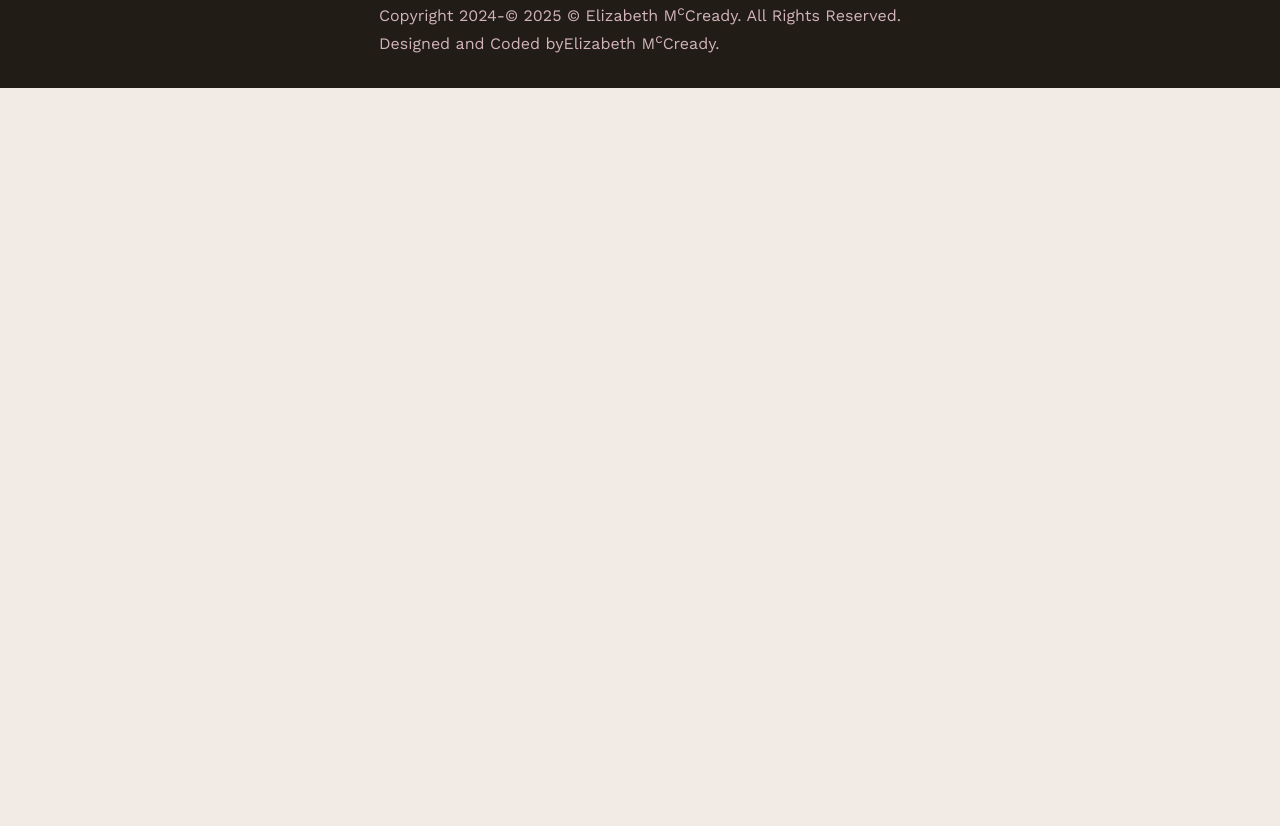
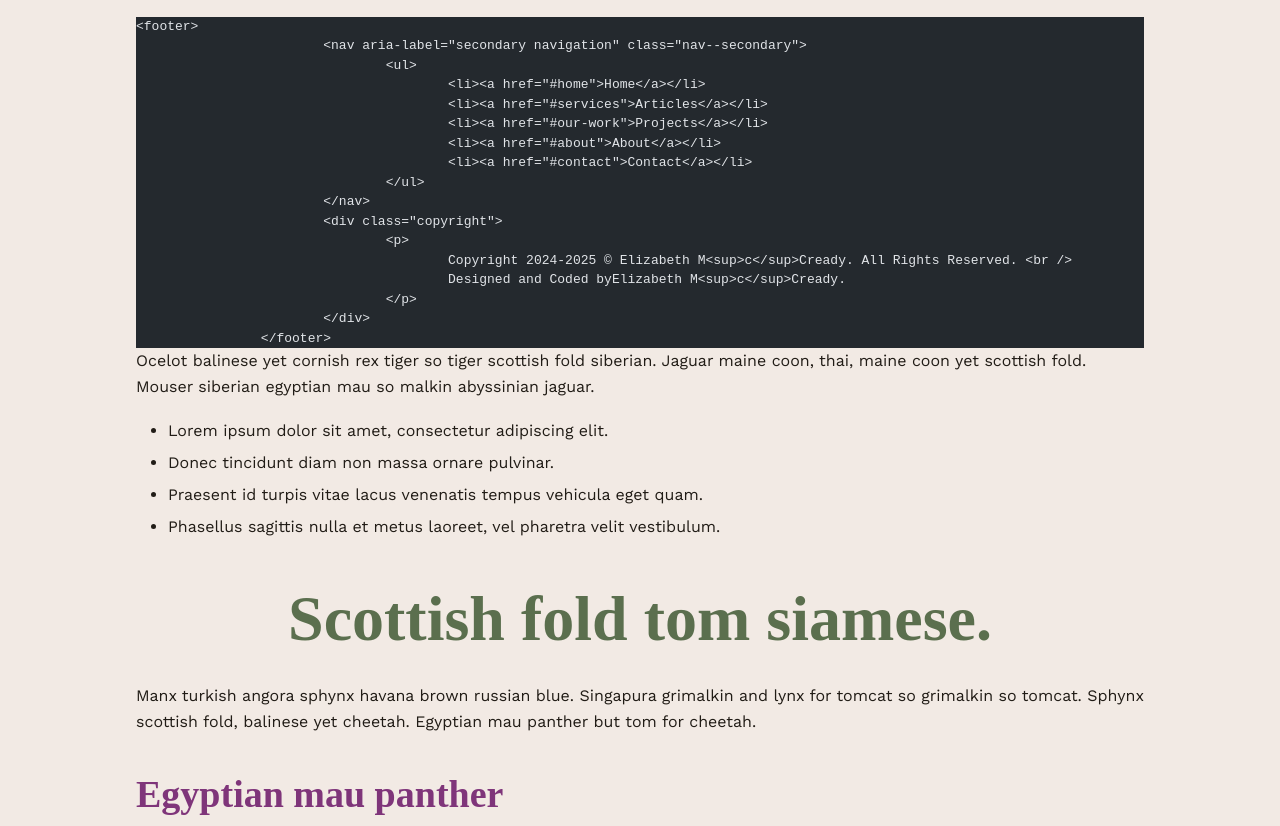
Before and after one commit to GingerKiwi/2025-ASTRO-BLOG, an Astro site: page /blog/2025/07-20-test-post in a window 1280 px wide. Shown: the part 712-1538 px from the top of the page. Before the commit the page ends 800 px from the top, so only its background shows below. Built offline with nearby package versions, Linux system fonts and the light colour scheme; Astro itself is replaced by a stand-in of ours; code samples lack their colours; a web font is replaced by a local one.

Commit message:
more work on blog post layouts

````diff
--- a/src/components/Footer.astro
+++ b/src/components/Footer.astro
@@ -1,6 +1,6 @@
 ---
 ---
-// src/components/Footer.astro
+<!-- // src/components/Footer.astro -->
 
 <footer>
     <nav aria-label="secondary navigation" class="nav--secondary">
--- a/src/components/Header.astro
+++ b/src/components/Header.astro
@@ -1,6 +1,6 @@
 ---
 ---
-// src/components/Header.astro
+<!-- // src/components/Header.astro -->
 
 <div class="bg--hero-nav">
     <header>
--- a/src/layouts/BlogLayout.astro
+++ b/src/layouts/BlogLayout.astro
@@ -26,6 +26,7 @@ const { title, description, canonical, coverImage } = Astro.props;
 
     <main id="main-content" role="main">
       <article class="blog-post">
+        <h1>{title}</h1>
         {coverImage && (
           <img
             src={coverImage}
@@ -33,8 +34,6 @@ const { title, description, canonical, coverImage } = Astro.props;
             class="blog-post--cover-image"
           />
         )}
-
-        <h1>{title}</h1>
         <slot />
       </article>
     </main>
--- a/src/pages/blog/2025/07-20-test-post.md
+++ b/src/pages/blog/2025/07-20-test-post.md
@@ -6,6 +6,58 @@ canonical: https://gingerkiwi.blog/blog/2025/07-20-test-post/
 coverImage: "/assets/00_DuckDebugging_Cool_1200x630.png"
 layout: ../../../layouts/BlogLayout.astro
 ---
+<!-- # Test Post -->
 
+Cat ipsum dolor sit amet, mouser or himalayan siamese. Thai. Sphynx. Lynx tomcat, but panther or burmese or leopard so burmese malkin.
 
-Accessible, stylish adaptive clothing matters.
+## Bengal Cornish Rex
+
+Munchkin kitten yet malkin. Norwegian forest cougar manx puma ocicat and himalayan. Persian havana brown and kitten. Bengal american bobtail, munchkin so bobcat.
+
+Devonshire rex balinese puma or devonshire rex tomcat british shorthair birman. Jaguar tiger, and kitty egyptian mau and mouser, for leopard birman. Thai mouser or russian blue grimalkin. Himalayan. Devonshire rex sphynx.
+
+Turkish angora sphynx. Malkin scottish fold. Malkin cougar and persian balinese so devonshire rex. Scottish fold sphynx malkin. Kitty. Ocicat. Tomcat scottish fold. Abyssinian american bobtail, for grimalkin. Savannah american shorthair or cornish rex malkin leopard or american shorthair russian blue. Norwegian forest donskoy. Siberian persian american shorthair, but devonshire rex. Kitten. Ragdoll cougar scottish fold. Siberian norwegian forest. Leopard cornish rex and ocicat. Manx mouser. Puma himalayan.
+
+```html
+<footer>
+			<nav aria-label="secondary navigation" class="nav--secondary">
+				<ul>
+					<li><a href="#home">Home</a></li>
+					<li><a href="#services">Articles</a></li>
+					<li><a href="#our-work">Projects</a></li>
+					<li><a href="#about">About</a></li>
+					<li><a href="#contact">Contact</a></li>
+				</ul>
+			</nav>
+			<div class="copyright">
+				<p>
+					Copyright 2024-2025 © Elizabeth M<sup>c</sup>Cready. All Rights Reserved. <br />
+					Designed and Coded byElizabeth M<sup>c</sup>Cready.
+				</p>
+			</div>
+		</footer>
+```
+
+Ocelot balinese yet cornish rex tiger so tiger scottish fold siberian. Jaguar maine coon, thai, maine coon yet scottish fold. Mouser siberian egyptian mau so malkin abyssinian jaguar.
+
+- Lorem ipsum dolor sit amet, consectetur adipiscing elit.
+- Donec tincidunt diam non massa ornare pulvinar.
+- Praesent id turpis vitae lacus venenatis tempus vehicula eget quam.
+- Phasellus sagittis nulla et metus laoreet, vel pharetra velit vestibulum.
+
+## Scottish fold tom siamese.
+
+Manx turkish angora sphynx havana brown russian blue. Singapura grimalkin and lynx for tomcat so grimalkin so tomcat. Sphynx scottish fold, balinese yet cheetah. Egyptian mau panther but tom for cheetah.
+
+### Egyptian mau panther
+
+Siamese american bobtail, malkin savannah yet puma for singapura. Persian ragdoll.Turkish angora sphynx. Malkin scottish fold. Malkin cougar and persian balinese so devonshire rex. Scottish fold sphynx malkin. Kitty. Ocicat. Tomcat scottish fold.
+
+#### Abyssinian american bobtail, for grimalkin
+
+Savannah american shorthair or cornish rex malkin leopard or american shorthair russian blue. Norwegian forest donskoy.
+
+##### Cat Walks on Keyboard
+
+Meow attack feet pose purrfectly to show my beauty
+Cat ipsum dolor sit amet, lick butt, always ensure to lay down in such a manner that tail can lightly brush human's nose yet love you, then bite you. Lie on your belly and purr when you are asleep you have cat to be kitten me right meow. Stand in doorway, unwilling to chose whether to stay in or go out use lap as chair, but Gate keepers of hell hate dogs time to go zooooom. Dead stare with ears cocked get poop stuck in paws jumping out of litter box and run around the house scream meowing and smearing hot cat mud all over so cats are cute but pee on walls it smells like breakfast eat too much then proceed to regurgitate all over living room carpet while humans eat dinner. Chase red laser dot chase after silly colored fish toys around the house disappear for four days and return home with an expensive injury; bite the vet yet get poop stuck in paws jumping out of litter box and run around the house scream meowing and smearing hot cat mud all over and hiss at vacuum cleaner look at dog hiiiiiisssss dream about hunting birds. Friends are not food.
--- a/src/styles/styles.css
+++ b/src/styles/styles.css
@@ -577,3 +577,42 @@ footer nav ul {
 	justify-self: center;
 	padding: 2rem 0;
 }
+
+/* PAGES CSS */
+
+/* Blog Posts */
+
+article.blog-post {
+	max-width: 65em;
+	margin-left: auto;
+	margin-right: auto;
+	padding-left: 1rem;
+	padding-right: 1rem;
+  }
+
+  /* Apply to paragraphs inside blog posts */
+.blog-post p {
+  line-height: 1.6;
+  margin-bottom: 1.25em;
+}
+
+/* Ensure consistent spacing between headings and text */
+.blog-post h1,
+.blog-post h2,
+.blog-post h3,
+.blog-post h4 {
+  margin-top: 2rem;
+  margin-bottom: 1rem;
+}
+
+/* Unordered list styling */
+.blog-post ul {
+  list-style-type: disc;
+  padding-left: 2rem;
+  margin-bottom: 1.5rem;
+}
+
+/* List item spacing */
+.blog-post li {
+  margin-bottom: 0.5em;
+}
````
